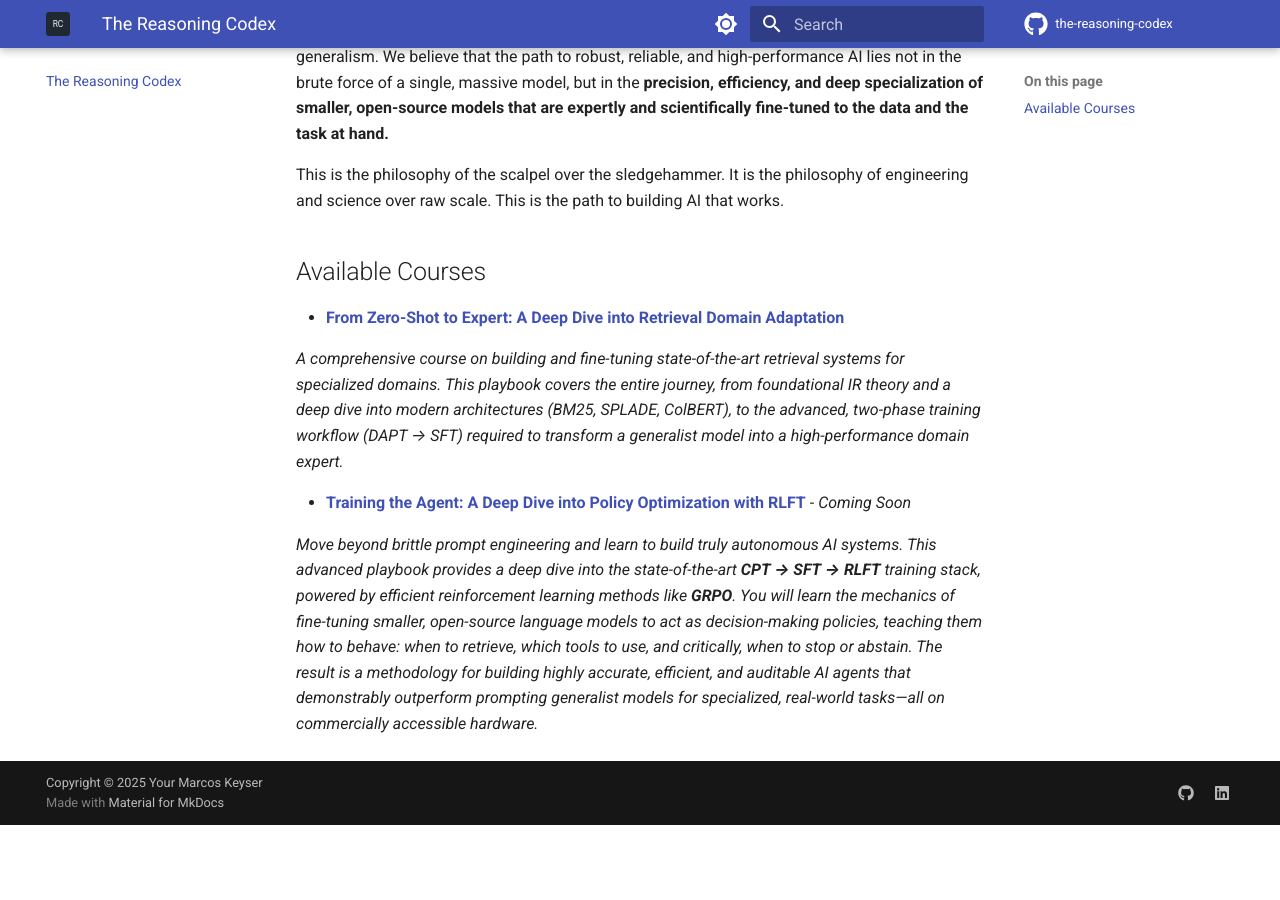
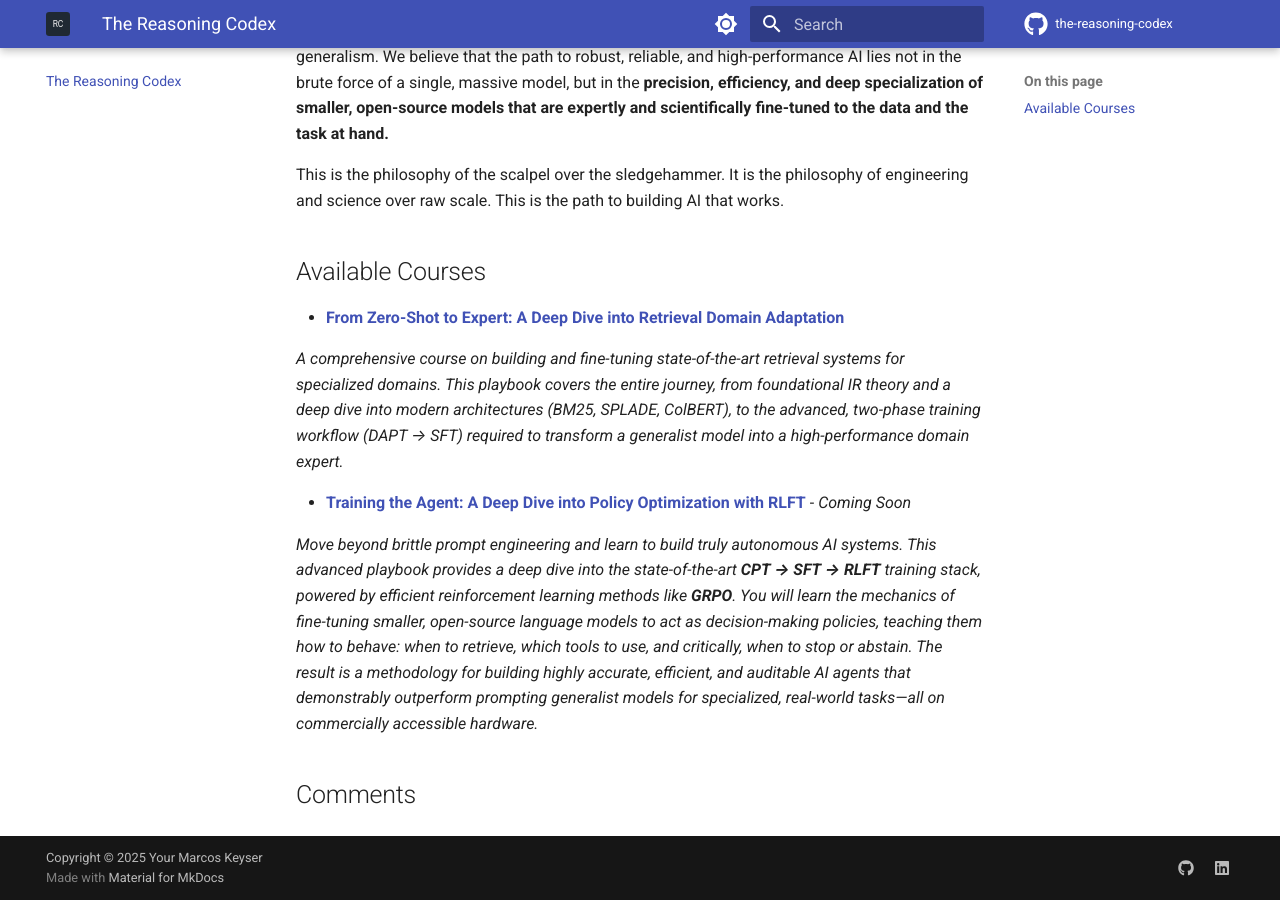
Before and after one commit to markeyser/colorless-green, an MkDocs documentation site: the page built from docs/index.md, in a window 1280 px wide and 900 px high, scrolled down 817 px. Built offline with MkDocs 1.6.1 and Material for MkDocs 9.7.7, drawn with Linux system fonts in a browser that asks for light colours; comment, search, counter and statistics services are not loaded; before the commit the page ends 1642 px from its top, so only the background shows below that.

Commit message:
test: Simplify comments partial to force rendering

```diff
--- a/overrides/partials/comments.html
+++ b/overrides/partials/comments.html
@@ -1,5 +1,4 @@
-{% if page.meta.comments %}
-  <h2 id="__comments">{{ lang.t("meta.comments") }}</h2>
+<h2 id="__comments">Comments</h2>
 
 <!-- Giscus comment system -->
 <script src="https://giscus.app/client.js"
@@ -43,4 +42,3 @@
     attributeFilter: ["data-md-color-scheme"]
   })
 </script>
-{% endif %}
```
Lines whose indentation alone changed are shown as unchanged.
